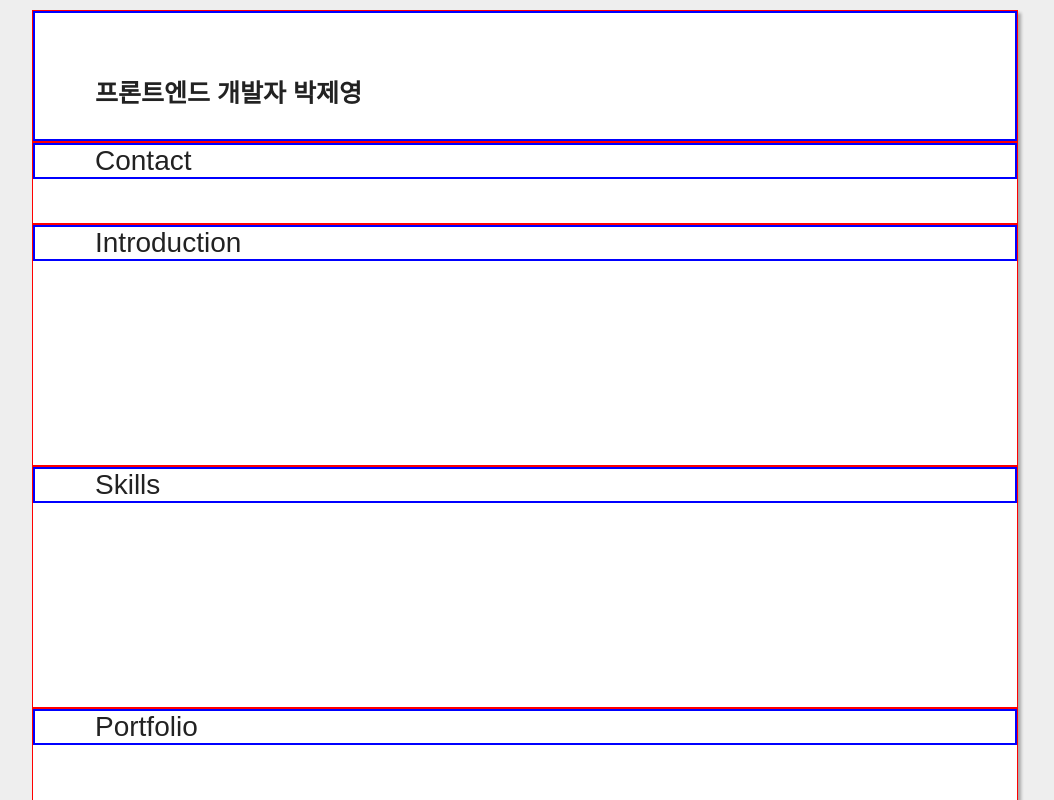
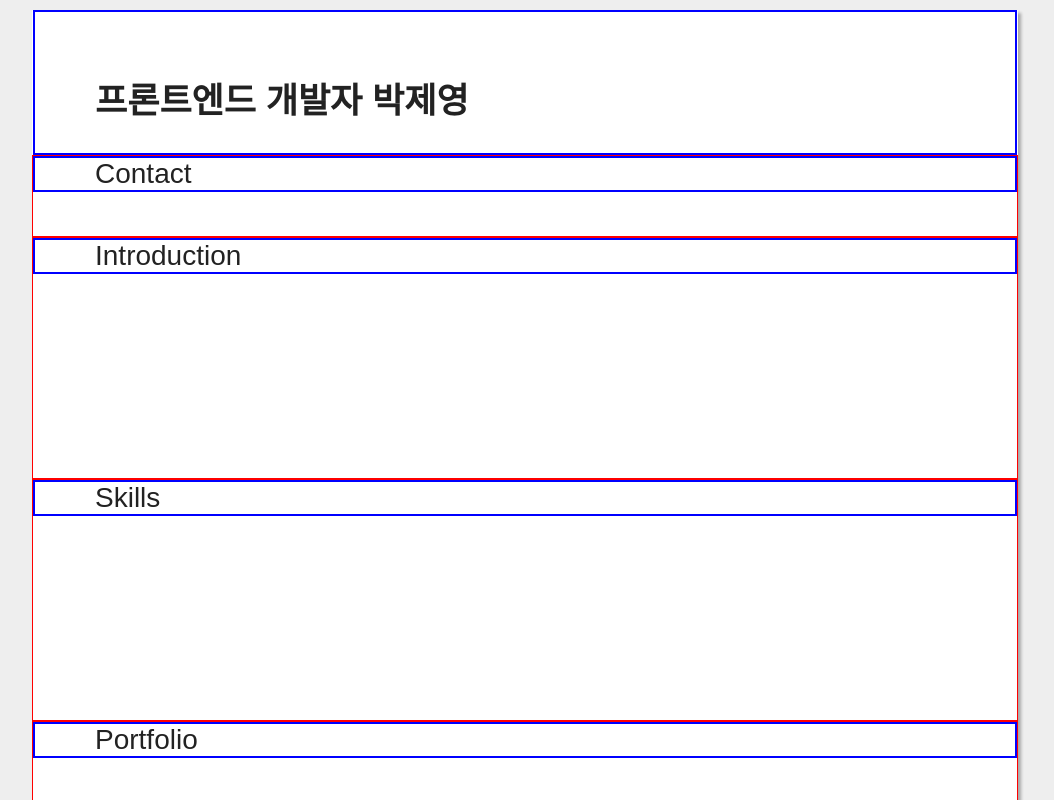
Before and after one commit to josunyjostar/resume_from_scratch, a React app in the folder client/: page / in a window 1280 px wide. Shown: the top 800 px of the page, without its empty margins (115-1169 px from the left). Built offline with nearby package versions, Linux system fonts and the light colour scheme.

Commit message:
Feat : header component 작성

```diff
--- a/client/src/components/01.header/Header.tsx
+++ b/client/src/components/01.header/Header.tsx
@@ -2,10 +2,9 @@ import styled from "styled-components";
 import Inner from "../00.common/Inner";
 import { HeaderProps } from "../components.model";
 
-const Container = styled.div`
-  border: 1px solid red;
+const Container = styled.section`
   h1 {
-    font-size: 25px;
+    font-size: 35px;
     font-weight: bold;
     margin-top: 60px;
     margin-bottom: 30px;
@@ -13,14 +12,17 @@ const Container = styled.div`
 
   @media screen and (max-width: 767px) {
     h1 {
-      font-size: 1px;
-      font-weight: bold;
+      font-size: 18px;
       margin-top: 15px;
       margin-bottom: 10px;
     }
   }
 
   @media (min-width: 768px) and (max-width: 1024px) {
+    h1 {
+      margin-top: 20px;
+      margin-bottom: 15px;
+    }
   }
 `;
 
```
